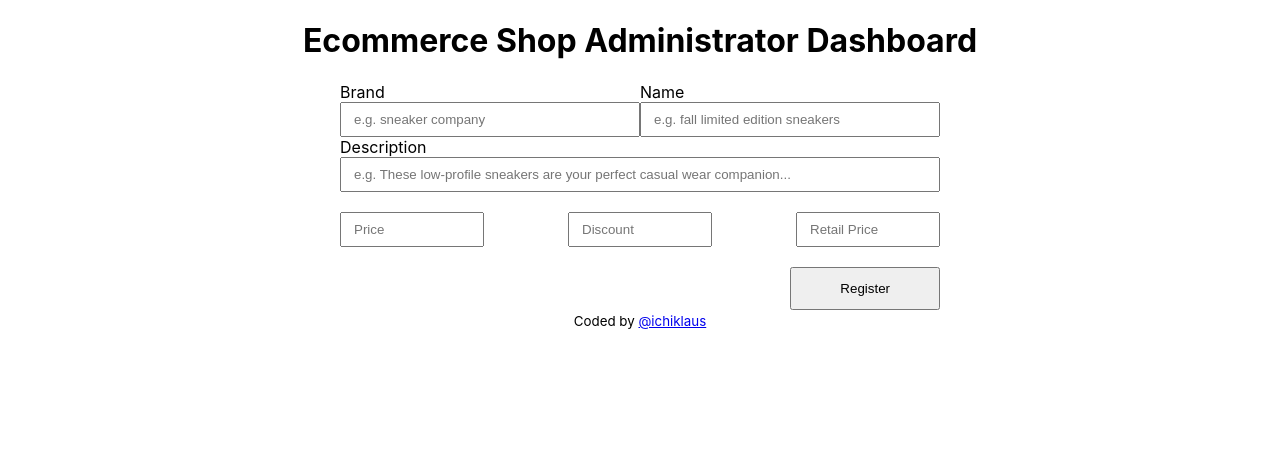
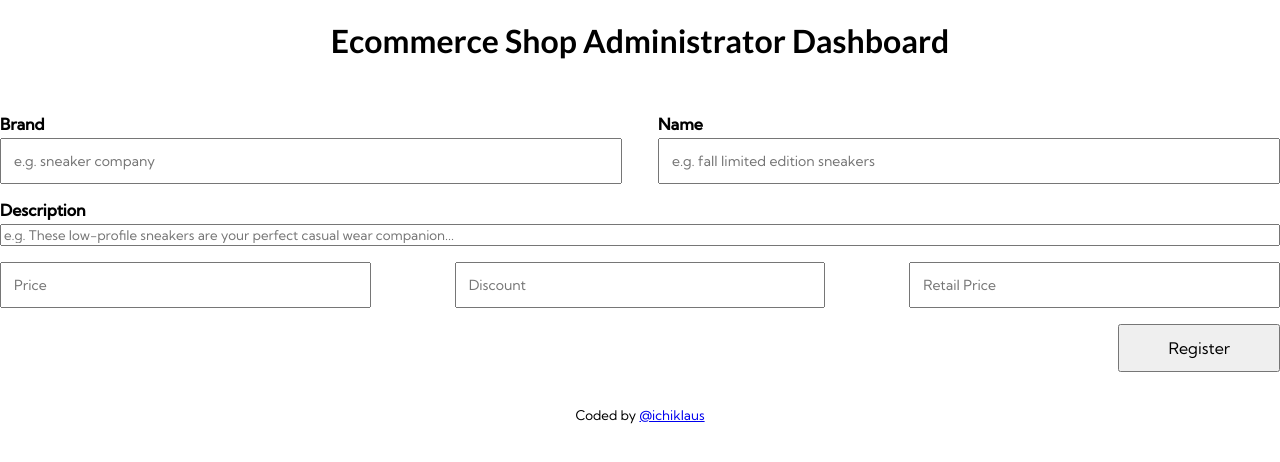
Before and after one commit to ichiklaus/ecommerce-admin-panel, a React (Create React App) app: page / in a window 1280 px wide. Shown: the top 462 px of the page. Built offline with nearby package versions, Linux system fonts and the light colour scheme.

Commit message:
Add styles

```diff
--- a/src/App.css
+++ b/src/App.css
@@ -1,10 +1,32 @@
+@import url('https://fonts.googleapis.com/css?family=Lato:400,700');
+@import url('https://fonts.googleapis.com/css2?family=Kumbh+Sans:wght@200;300;400;500&display=swap');
+
+h1 {
+  font-family: 'Lato', sans-serif;
+  font-weight: 700;
+}
+
+body, * {
+  font-family: 'Kumbh Sans', sans-serif;
+}
+
 .App {
   text-align: center;
+  display: flex;
+  flex-direction: column;
+  row-gap: 2rem;
 }
 
 .App-logo {
   height: 40vmin;
   pointer-events: none;
+}
+
+.product-registration-panel {
+  display: flex;
+  flex-direction: row;
+  justify-content: space-evenly;
+  column-gap: 1.5rem;
 }
 
 @media (prefers-reduced-motion: no-preference) {
--- a/src/components/Form.css
+++ b/src/components/Form.css
@@ -1,12 +1,16 @@
-.Form {
+#Form {
   display: flex;
   justify-content: center;
   align-items: center;
+  /* max-width: 600px; */
+  width: 45vw;
+  padding: 0 0 3rem 0rem;
 }
 
-.Form>form {
-  width: 100%;
-  max-width: 600px;
+#Form>form {
+  /* width: 100%; */
+  flex: 100% 1 1;
+  /* min-width: 200px; */
   display: flex;
   flex-direction: column;
   row-gap: 1.25rem;
@@ -18,22 +22,45 @@
   justify-content: flex-start;
   text-align: left;
   width: 50%;
+  margin-bottom: 1rem;
 }
 
 .field-block.full {
   width: 100%;
 }
 
+.field-block label {
+  margin-bottom: 0.25rem;
+  font-weight: 600;
+}
+
+.field-block>.error-message {
+  padding-top: 0.1rem;
+  padding-left: 0.30rem;
+  color: #c06464;
+}
+
 .col-2 {
   display: flex;
   flex-direction: row;
+  column-gap: 2.25rem;
+  max-width: 100%;
+  /* max-width: 600px; */
+}
+
+.col-2 .field-block {
+  flex-basis: 120px;
+  min-width: 120px;
+  flex-grow: 1;
+  flex-shrink: 1;
 }
 
 .col-3 {
   display: flex;
   flex-direction: row;
   column-gap: 5.25rem;
-  width: 600px;
+  max-width: 100%;
+  /* max-width: 600px; */
 }
 
 .col-3 .field-block {
@@ -44,8 +71,9 @@
 }
 
 .field-block input[type="text"],
-.field-block input[type="area"] {
-  padding: 0.5rem 0.75rem;
+.field-block input[type="textarea"] {
+  padding: 0.75rem 0.75rem;
+  font-size: 14px;
 }
 
 .cta-wrapper {
@@ -56,4 +84,5 @@
 .cta-wrapper>button[type="submit"] {
   padding: 0.75rem 3rem;
   cursor: pointer;
+  font-size: 1rem;
 }
--- /dev/null
+++ b/src/components/Header.css
@@ -0,0 +1,6 @@
+header {
+  min-height: 125px;
+  display: flex;
+  justify-content: center;
+  align-items: center;
+}
```
Also changed, not shown: src/components/ImageGallery.css (added, +9 -0 lines), src/components/ImageUploader.css (added, +11 -0 lines).
